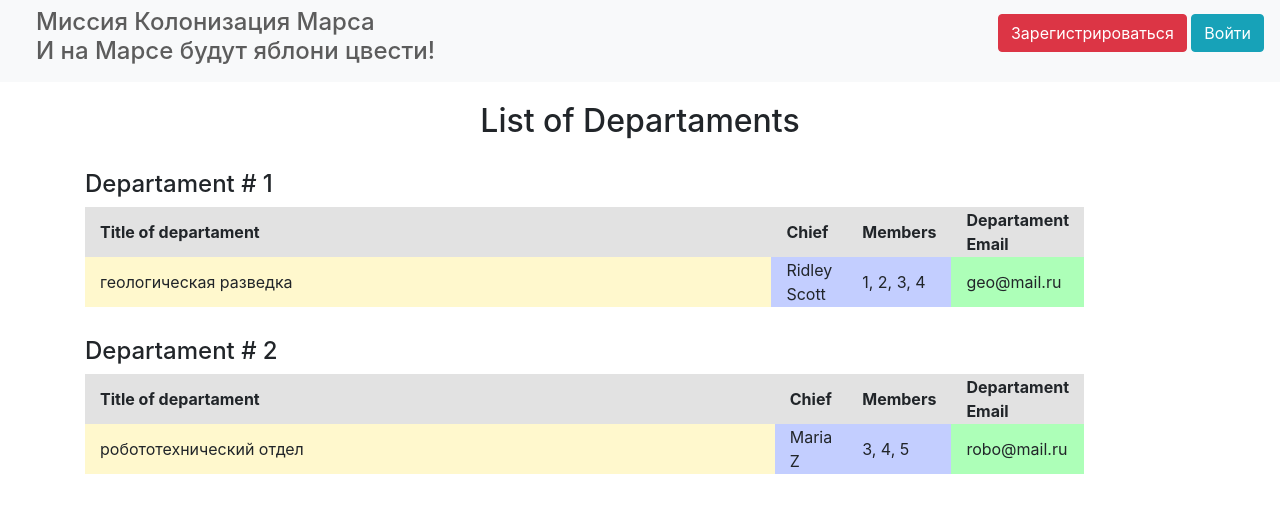
After one commit to MariaZyryanova72/Colonization_of_Mars, a Flask app: page /departament in a window 1280 px wide. The commit adds this page. Shown: the top 513 px of the page. Run offline with Flask 2, Linux system fonts and the light colour scheme; data comes from the database, SQL or seed files in the repository; both versions use the stored data as it was after the commit; some libraries are stand-ins or nearby versions.

Commit message:
+ Создана главная страница департаментов, станица таблицы. + Навигайия между департаментоми и работами

```diff
--- a/data/departments.py
+++ b/data/departments.py
@@ -10,5 +10,5 @@ class Department(SqlAlchemyBase):
     title = sqlalchemy.Column(sqlalchemy.String)
     chief = sqlalchemy.Column(sqlalchemy.Integer, sqlalchemy.ForeignKey("users.id"))
     members = sqlalchemy.Column(sqlalchemy.String, nullable=True)
-
+    email = sqlalchemy.Column(sqlalchemy.String, index=True, unique=True, nullable=True)
     user_chief = orm.relation("User")
--- a/main.py
+++ b/main.py
@@ -2,6 +2,7 @@ from flask import Flask, render_template, redirect, request, abort
 from data import db_session
 from data.jobs import Jobs
 from data.users import User
+from data.departments import Department
 from jobform import JobsForm
 from flask_login import LoginManager, login_user, logout_user, login_required, current_user
 from loginform import LoginForm
@@ -54,6 +55,13 @@ def works_log():
     session = db_session.create_session()
     jobs = session.query(Jobs).all()
     return render_template("works_log.html", jobs=jobs)
+
+
+@app.route("/departament")
+def departament_list():
+    session = db_session.create_session()
+    departaments = session.query(Department).all()
+    return render_template("departament.html", departaments=departaments)
 
 
 @app.route("/add_user")
--- /dev/null
+++ b/templates/departament.html
@@ -0,0 +1,31 @@
+{% extends "base.html" %}
+
+{% block content %}
+    <h2 style="margin-top: 20px" class="text-center">List of Departaments</h2>
+    {% if current_user.is_authenticated %}
+        <a href="/" class="btn btn-secondary">Back to Jobs</a>
+    {% endif %}
+    {% for departament in departaments %}
+        <h4 style="margin-top: 30px">Departament # {{ departament.id }}</h4>
+        <table width="90%">
+            <thead>
+            <tr style="background-color: rgba(221,221,221,0.83)">
+                <th class="col">Title of departament</th>
+                <th class="col">Chief</th>
+                <th class="col">Members</th>
+                <th class="col">Departament Email</th>
+            </tr>
+            </thead>
+            <tbody>
+            <tr style="padding: 10px">
+                <td class="col" style="background-color: rgba(255,238,134,0.41)">{{ departament.title }}</td>
+                <td class="col" style="background-color:
+                    rgba(183,196,255,0.83)">{{ departament.user_chief.name}} {{ departament.user_chief.surname }}</td>
+                <td class="col" style="background-color:
+                    rgba(183,196,255,0.83)">{{ departament.members}}</td>
+                <td class="col" style="background-color: rgba(157,255,170,0.83)">{{ departament.email }}</td>
+            </tr>
+            </tbody>
+        </table>
+    {% endfor %}
+{% endblock %}
--- a/templates/works_log.html
+++ b/templates/works_log.html
@@ -4,6 +4,8 @@
     <h2 style="margin-top: 20px" class="text-center">Works log</h2>
     {% if current_user.is_authenticated %}
         <a href="/add_jobs" class="btn btn-secondary">Add job</a>
+        <a href="/departament" class="btn btn-secondary">Go to the Department
+        </a>
     {% endif %}
     {% for job in jobs %}
         <h4 style="margin-top: 30px">Action # {{ job.id }}</h4>
```
Also changed, not shown: db/mars.sqlite.
